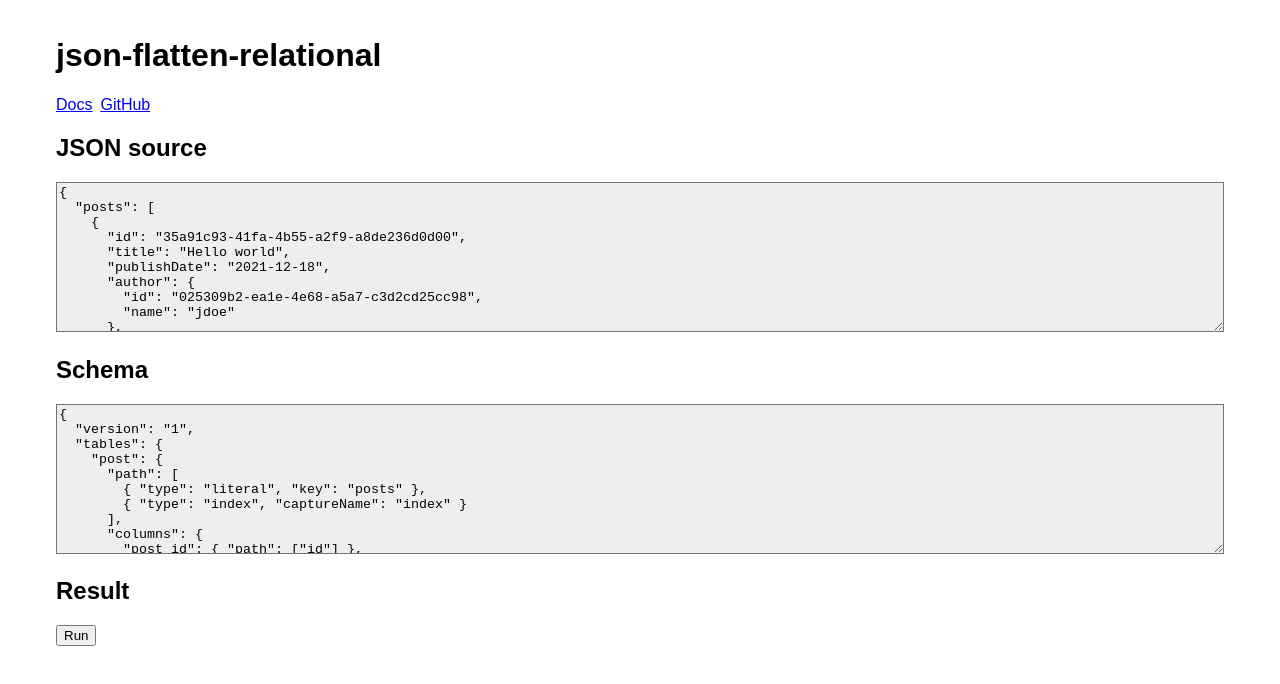
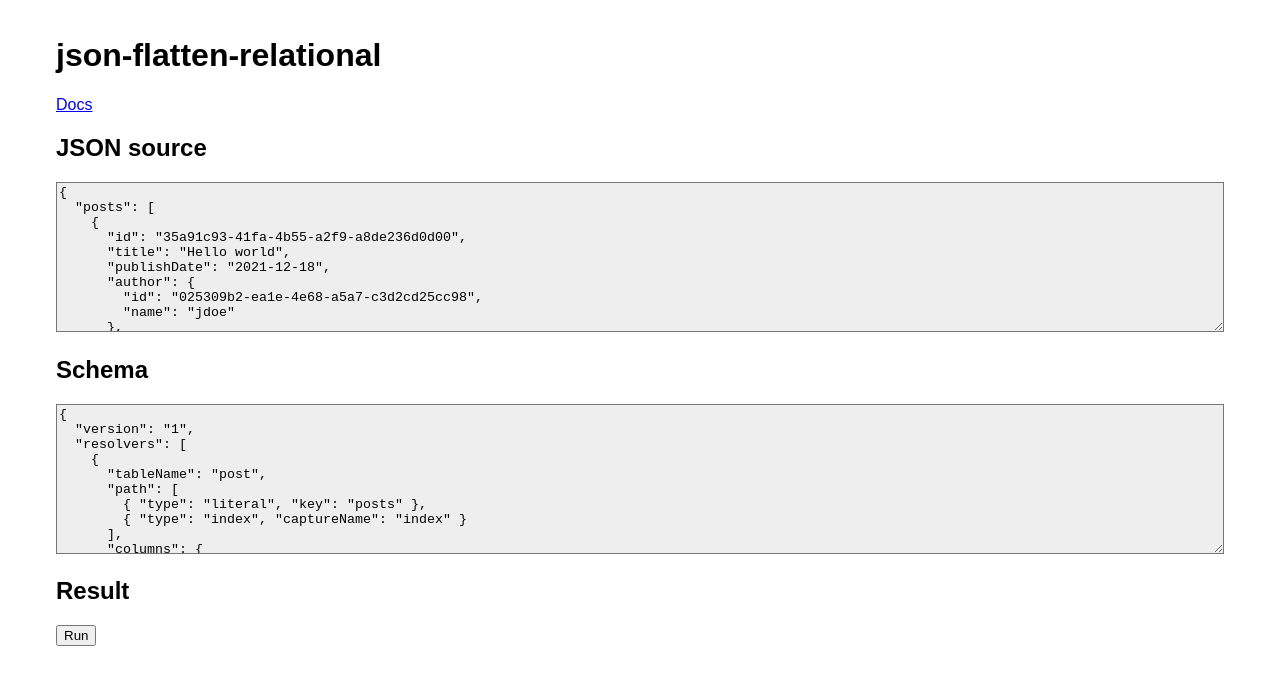
Before and after one commit to pschiffmann/json-flatten-relational, a React (Vite) app in the folder demo/: page / in a window 1280 px wide. Shown: the top 684 px of the page. Built offline with nearby package versions, Linux system fonts and the light colour scheme.

Commit message:
Add TableResolver.tableName

```diff
--- a/demo/index.html
+++ b/demo/index.html
@@ -2,7 +2,7 @@
 <html lang="en">
   <head>
     <meta charset="UTF-8" />
-    <title>json-flatten-router</title>
+    <title>json-flatten-relational</title>
     <link rel="stylesheet" href="/styles/main.scss" />
     <script type="module" src="/src/main.tsx"></script>
   </head>
--- a/demo/public/sample-schema.json
+++ b/demo/public/sample-schema.json
@@ -1,7 +1,8 @@
 {
   "version": "1",
-  "tables": {
-    "post": {
+  "resolvers": [
+    {
+      "tableName": "post",
       "path": [
         { "type": "literal", "key": "posts" },
         { "type": "index", "captureName": "index" }
@@ -14,12 +15,13 @@
         "author name": { "path": ["author", "name"] }
       }
     },
-    "comment": {
+    {
+      "tableName": "comment",
       "path": [
         { "type": "literal", "key": "posts" },
         { "type": "index", "captureName": "post index" },
         { "type": "literal", "key": "comments" },
-        { "type": "index", "captureName": "comment index" }
+        { "type": "index" }
       ],
       "columns": {
         "comment id": { "path": ["id"] },
@@ -28,5 +30,5 @@
         "author name": { "path": ["author", "name"] }
       }
     }
-  }
+  ]
 }
--- a/demo/src/app.tsx
+++ b/demo/src/app.tsx
@@ -5,13 +5,13 @@ import { TablePreview } from "./table-preview";
 
 interface SerializedSchema {
   readonly version: string;
-  readonly tables: { readonly [name: string]: TableResolver };
+  readonly resolvers: TableResolver[];
 }
 
 export const App: React.FC = () => {
   const [source, setSource] = useState("");
   const [schema, setSchema] = useState("");
-  const [tables, setTables] = useState<{ readonly [name: string]: Table }>();
+  const [tables, setTables] = useState<Map<string, Table>>();
   useEffect(() => {
     fetch("sample-data.json")
       .then((r) => r.text())
@@ -50,7 +50,7 @@ export const App: React.FC = () => {
     try {
       const data = parseSourceJson(source);
       const serializedSchema = parseSchema(schema);
-      setTables(flatten(data, serializedSchema.tables));
+      setTables(flatten(data, serializedSchema.resolvers));
     } catch (e) {
       alert(`${e}`);
       throw e;
@@ -59,7 +59,7 @@ export const App: React.FC = () => {
 
   function createDownloadUrl() {
     const workbook = XLSX.utils.book_new();
-    for (const [name, data] of Object.entries(tables!)) {
+    for (const [name, data] of tables!) {
       const columns = [...data.header];
       const worksheet = XLSX.utils.aoa_to_sheet([
         columns,
@@ -80,14 +80,13 @@ export const App: React.FC = () => {
   return (
     <div className="app">
       <h1>json-flatten-relational</h1>
-      <div className="app__links">
-        <a className="app__link" href="#" target="_blank">
-          Docs
-        </a>
-        <a className="app__link" href="#" target="_blank">
-          GitHub
-        </a>
-      </div>
+      <a
+        className="app__link"
+        href="https://github.com/pschiffmann/json-flatten-relational#readme"
+        target="_blank"
+      >
+        Docs
+      </a>
 
       <h2>JSON source</h2>
       <textarea
@@ -106,7 +105,7 @@ export const App: React.FC = () => {
       <h2>Result</h2>
       {!tables && <button onClick={run}>Run</button>}
       {tables &&
-        Object.entries(tables).map(([name, data]) => (
+        [...tables].map(([name, data]) => (
           <TablePreview key={name} name={name} data={data} />
         ))}
       {tables &&
@@ -145,8 +144,8 @@ function parseSchema(source: string): SerializedSchema {
   if (result.version !== "1") {
     throw new Error("Unsupported schema version.");
   }
-  if (typeof result.tables !== "object") {
-    throw new Error("Schema has no tables.");
+  if (typeof result.resolvers !== "object") {
+    throw new Error("Schema has no table resolvers.");
   }
   return result;
 }
--- a/demo/styles/_app.scss
+++ b/demo/styles/_app.scss
@@ -2,10 +2,6 @@
   max-width: 1200px;
   margin: 0 auto;
   padding: 16px;
-
-  &__link {
-    margin-right: 8px;
-  }
 
   &__textarea {
     width: 100%;
--- a/src/flatten.tsx
+++ b/src/flatten.tsx
@@ -1,6 +1,7 @@
 import { Matcher, matches } from "./matcher";
 
 export interface TableResolver {
+  readonly tableName: string;
   readonly path: Matcher[];
   readonly columns: {
     readonly [name: string]: {
@@ -36,33 +37,37 @@ interface TableResolverInternal extends TableResolver {
   writeRow(row: TableRow): void;
 }
 
-export function flatten<T extends { readonly [key: string]: TableResolver }>(
+export function flatten(
   data: unknown,
-  resolvers: T
-): { readonly [K in keyof T]: Table } {
-  const result: { [key: string]: Table } = {};
+  resolvers: TableResolver[]
+): Map<string, Table> {
+  const tables = new Map<string, Table>();
   const candidates = new Map<TableResolverInternal, CapturedPathSegments>();
-  for (const [tableName, resolver] of Object.entries(resolvers)) {
-    result[tableName] = {
-      header: new Set([
-        ...resolver.path
-          .map((m) => m.captureName!)
-          .filter((s) => s !== undefined),
-        ...Object.keys(resolver.columns),
-      ]),
-      rows: [],
-    };
+  for (const resolver of resolvers) {
+    let table = tables.get(resolver.tableName);
+    if (!table) {
+      tables.set(resolver.tableName, (table = { header: new Set(), rows: [] }));
+    }
+    for (const column of resolver.path
+      .map((m) => m.captureName!)
+      .filter((s) => s !== undefined)) {
+      table.header.add(column);
+    }
+    for (const column of Object.keys(resolver.columns)) {
+      table.header.add(column);
+    }
+
     const resolverInternal: TableResolverInternal = {
       ...resolver,
       writeRow(row) {
-        result[tableName].rows.push(row);
+        table!.rows.push(row);
       },
     };
     candidates.set(resolverInternal, new Map());
   }
 
   visit(data, 0, candidates);
-  return result as any;
+  return tables;
 }
 
 function visit(
--- a/src/matcher.tsx
+++ b/src/matcher.tsx
@@ -9,7 +9,7 @@ export type Matcher =
       readonly captureName?: string;
     }
   | {
-      readonly type: "pattern";
+      readonly type: "regexp";
       readonly pattern: string;
       readonly flags: string;
       readonly captureName?: string;
@@ -21,7 +21,7 @@ export function matches(key: string | number, matcher: Matcher): boolean {
       return key === matcher.key;
     case "index":
       return typeof key === "number";
-    case "pattern":
+    case "regexp":
       return new RegExp(matcher.pattern, matcher.flags).test(key.toString());
   }
 }
```
